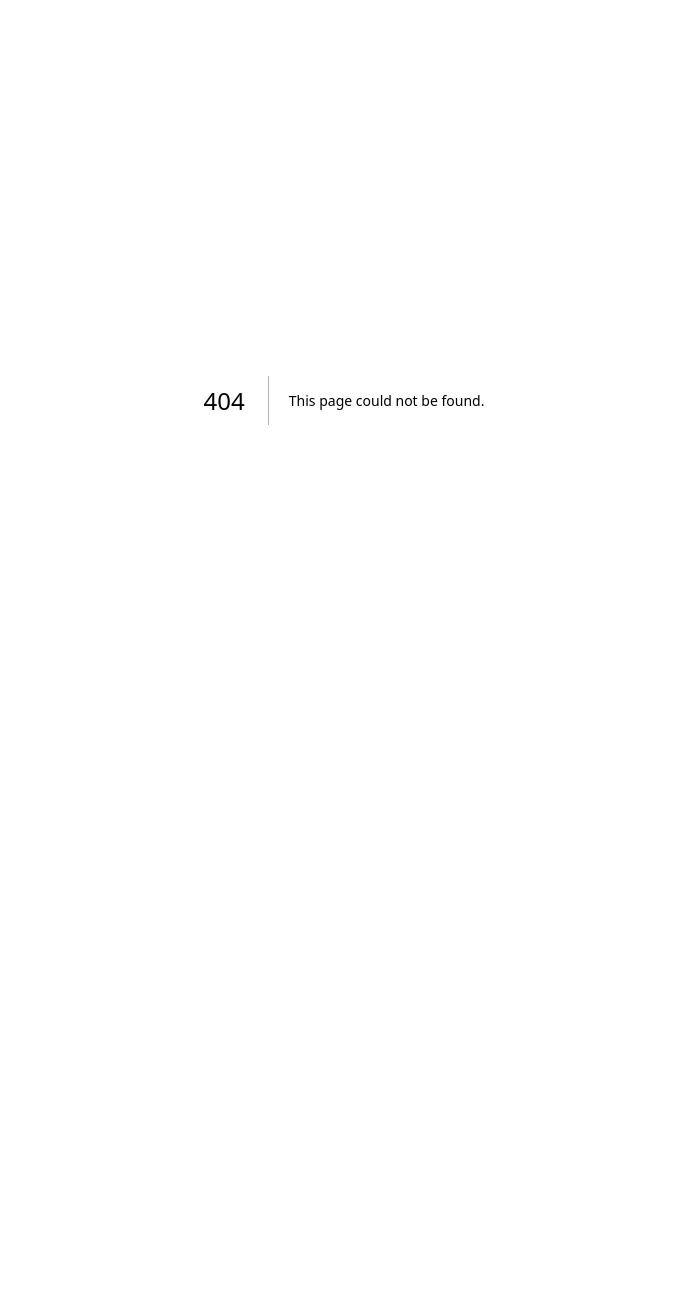
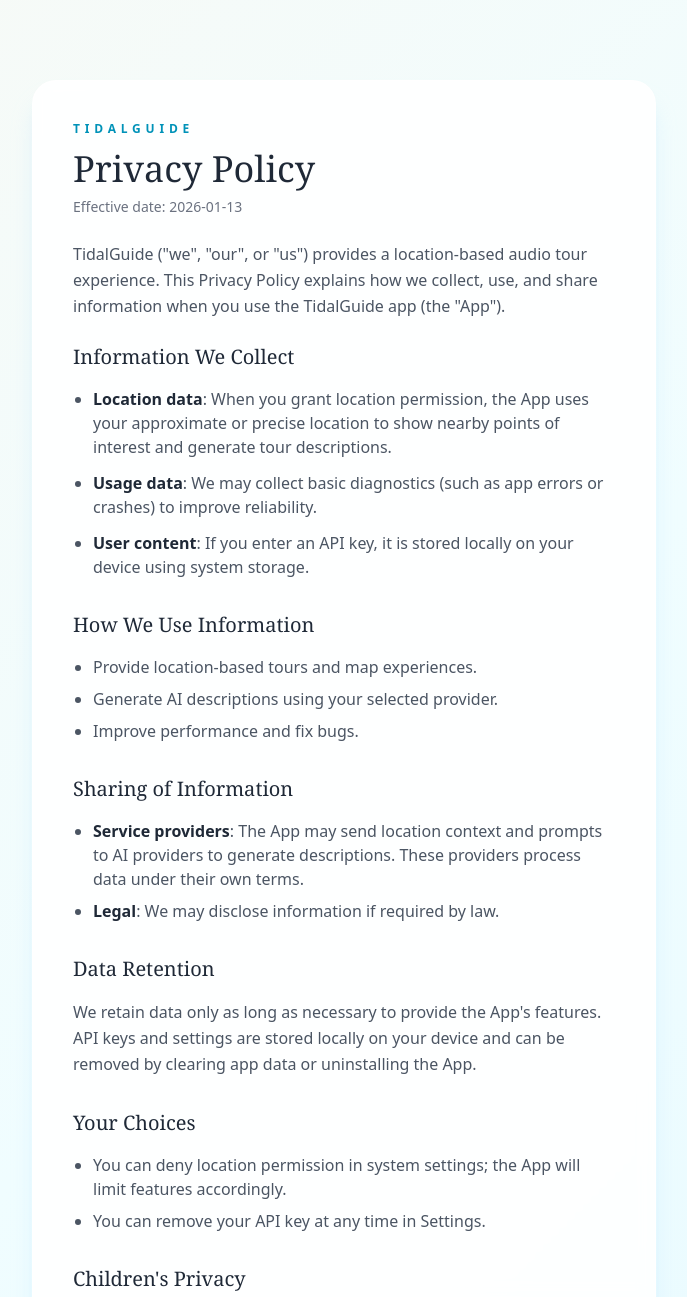
Before and after one commit to axitkhurana/tidal.surf, a Next.js app: page /tidalguide/privacy.html in a window 1280 px wide. Before the commit this address had no page. Shown: the top 1297 px of the page, without its empty margins (296-983 px from the left). Before the commit the page ends 800 px from the top, so only its background shows below. Built offline with nearby package versions, Linux system fonts and the light colour scheme.

Commit message:
Add tidalguide privacy policy

```diff
--- a/package.json
+++ b/package.json
@@ -11,7 +11,7 @@
   "dependencies": {
     "react": "19.1.0",
     "react-dom": "19.1.0",
-    "next": "15.4.5"
+    "next": "15.4.10"
   },
   "devDependencies": {
     "typescript": "^5",
--- /dev/null
+++ b/src/app/tidalguide/privacy.html/page.tsx
@@ -0,0 +1,136 @@
+export default function PrivacyPage() {
+  return (
+    <div className="min-h-screen beach-gradient relative overflow-hidden">
+      <main className="max-w-2xl mx-auto px-6 py-20">
+        <div className="bg-white/90 backdrop-blur-sm border border-white/60 rounded-3xl shadow-xl shadow-sky-200/40 p-10">
+          <p className="text-xs uppercase tracking-[0.4em] text-cyan-600 font-semibold">TidalGuide</p>
+          <h1 className="text-4xl font-serif font-normal text-neutral-800 mt-3 mb-2">Privacy Policy</h1>
+          <p className="text-sm text-neutral-500 mb-6">Effective date: 2026-01-13</p>
+          <p className="text-base text-neutral-600 leading-relaxed mb-6">
+            TidalGuide ("we", "our", or "us") provides a location-based audio tour experience. This Privacy Policy explains
+            how we collect, use, and share information when you use the TidalGuide app (the "App").
+          </p>
+
+          <section className="space-y-4 mb-8">
+            <h2 className="text-xl font-serif text-neutral-800">Information We Collect</h2>
+            <ul className="list-disc pl-5 space-y-3 text-neutral-600">
+              <li>
+                <span className="font-semibold text-neutral-800">Location data</span>: When you grant location permission, the App uses your approximate or precise location to show nearby points of interest and generate tour descriptions.
+              </li>
+              <li>
+                <span className="font-semibold text-neutral-800">Usage data</span>: We may collect basic diagnostics (such as app errors or crashes) to improve reliability.
+              </li>
+              <li>
+                <span className="font-semibold text-neutral-800">User content</span>: If you enter an API key, it is stored locally on your device using system storage.
+              </li>
+            </ul>
+          </section>
+
+          <section className="space-y-4 mb-8">
+            <h2 className="text-xl font-serif text-neutral-800">How We Use Information</h2>
+            <ul className="list-disc pl-5 space-y-2 text-neutral-600">
+              <li>Provide location-based tours and map experiences.</li>
+              <li>Generate AI descriptions using your selected provider.</li>
+              <li>Improve performance and fix bugs.</li>
+            </ul>
+          </section>
+
+          <section className="space-y-4 mb-8">
+            <h2 className="text-xl font-serif text-neutral-800">Sharing of Information</h2>
+            <ul className="list-disc pl-5 space-y-2 text-neutral-600">
+              <li>
+                <span className="font-semibold text-neutral-800">Service providers</span>: The App may send location context and prompts to AI providers to generate descriptions. These providers process data under their own terms.
+              </li>
+              <li>
+                <span className="font-semibold text-neutral-800">Legal</span>: We may disclose information if required by law.
+              </li>
+            </ul>
+          </section>
+
+          <section className="space-y-4 mb-8">
+            <h2 className="text-xl font-serif text-neutral-800">Data Retention</h2>
+            <p className="text-base text-neutral-600 leading-relaxed">
+              We retain data only as long as necessary to provide the App&apos;s features. API keys and settings are stored locally on your device and can be removed by clearing app data or uninstalling the App.
+            </p>
+          </section>
+
+          <section className="space-y-4 mb-8">
+            <h2 className="text-xl font-serif text-neutral-800">Your Choices</h2>
+            <ul className="list-disc pl-5 space-y-2 text-neutral-600">
+              <li>You can deny location permission in system settings; the App will limit features accordingly.</li>
+              <li>You can remove your API key at any time in Settings.</li>
+            </ul>
+          </section>
+
+          <section className="space-y-4 mb-8">
+            <h2 className="text-xl font-serif text-neutral-800">Children's Privacy</h2>
+            <p className="text-base text-neutral-600 leading-relaxed">
+              The App is not intended for children under 13. We do not knowingly collect personal information from children.
+            </p>
+          </section>
+
+          <section className="space-y-4 mb-8">
+            <h2 className="text-xl font-serif text-neutral-800">International Users</h2>
+            <p className="text-base text-neutral-600 leading-relaxed">
+              If you use the App outside your country of residence, your information may be processed in other jurisdictions.
+            </p>
+          </section>
+
+          <section className="space-y-4 mb-8">
+            <h2 className="text-xl font-serif text-neutral-800">Changes to This Policy</h2>
+            <p className="text-base text-neutral-600 leading-relaxed">
+              We may update this Privacy Policy from time to time. We will update the effective date above.
+            </p>
+          </section>
+
+          <section className="space-y-4">
+            <h2 className="text-xl font-serif text-neutral-800">Contact</h2>
+            <p className="text-base text-neutral-600 leading-relaxed">
+              If you have questions, contact us at: <a href="mailto:hi@tidal.surf" className="text-cyan-600 hover:text-cyan-700">hi@tidal.surf</a>
+            </p>
+          </section>
+        </div>
+      </main>
+      <div className="surf-footer" aria-hidden="true">
+        <svg viewBox="0 0 1200 220" preserveAspectRatio="none" role="presentation">
+          <defs>
+            <linearGradient id="waveBack" x1="0" x2="1" y1="0" y2="1">
+              <stop offset="0%" stopColor="#bfe9ff" />
+              <stop offset="100%" stopColor="#8ad3ff" />
+            </linearGradient>
+            <linearGradient id="waveFront" x1="0" x2="1" y1="0" y2="1">
+              <stop offset="0%" stopColor="#6dd5ff" />
+              <stop offset="100%" stopColor="#4fb3e8" />
+            </linearGradient>
+          </defs>
+          <path
+            className="wave wave-back"
+            d="M-40 150 C 120 120, 240 185, 360 155 C 520 120, 640 185, 760 155 C 920 120, 1040 185, 1160 155 L 1200 220 L -40 220 Z"
+            fill="url(#waveBack)"
+          />
+          <path
+            className="wave wave-front"
+            d="M-60 175 C 120 145, 300 210, 480 175 C 640 150, 820 205, 980 175 C 1080 160, 1160 190, 1260 175 L 1260 220 L -60 220 Z"
+            fill="url(#waveFront)"
+          />
+          <g className="surfboard">
+            <path
+              d="M820 120 C 840 110, 865 112, 878 125 C 888 136, 880 155, 860 160 C 840 165, 820 150, 815 136 C 812 129, 814 123, 820 120 Z"
+              fill="#ffb36b"
+            />
+            <path
+              d="M832 132 C 846 126, 860 128, 868 136"
+              stroke="#f47b20"
+              strokeWidth="3"
+              strokeLinecap="round"
+              fill="none"
+            />
+          </g>
+          <circle className="spray" cx="860" cy="105" r="3" />
+          <circle className="spray" cx="872" cy="98" r="2" />
+          <circle className="spray" cx="882" cy="108" r="2.5" />
+        </svg>
+      </div>
+    </div>
+  );
+}
```
Also changed, not shown: 1 other file (tests, documents, lock files or other folders).
